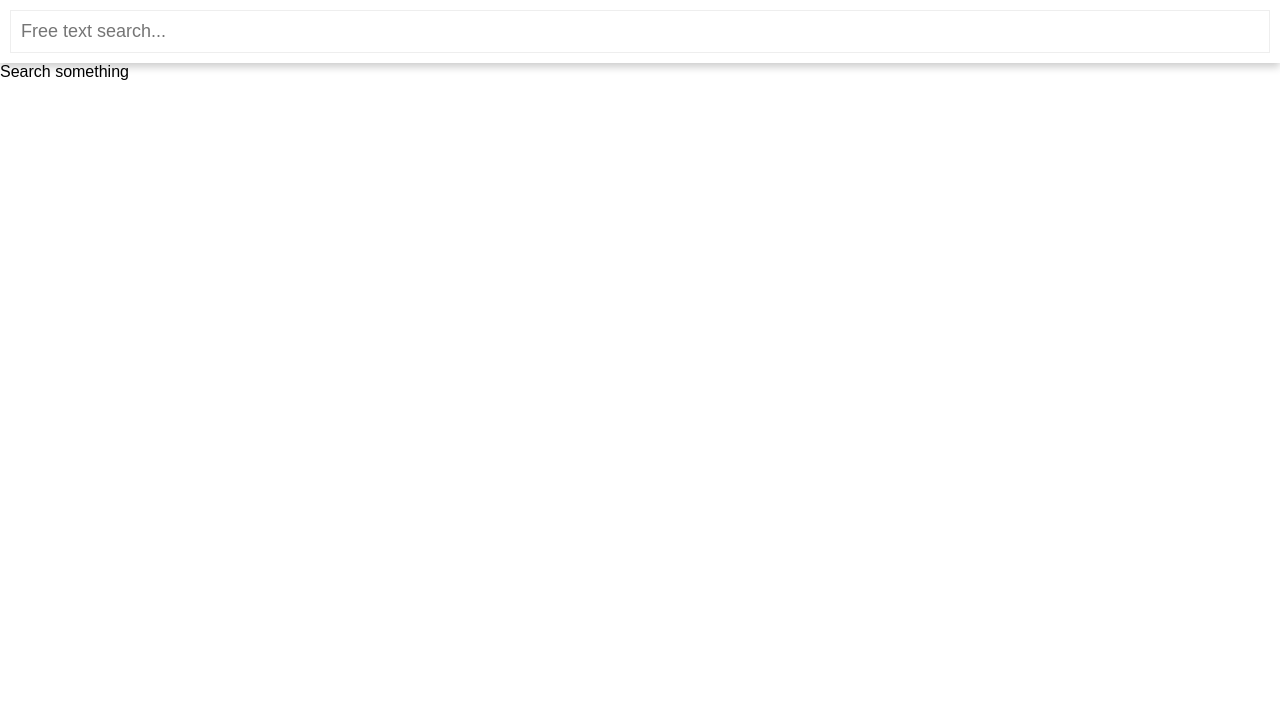
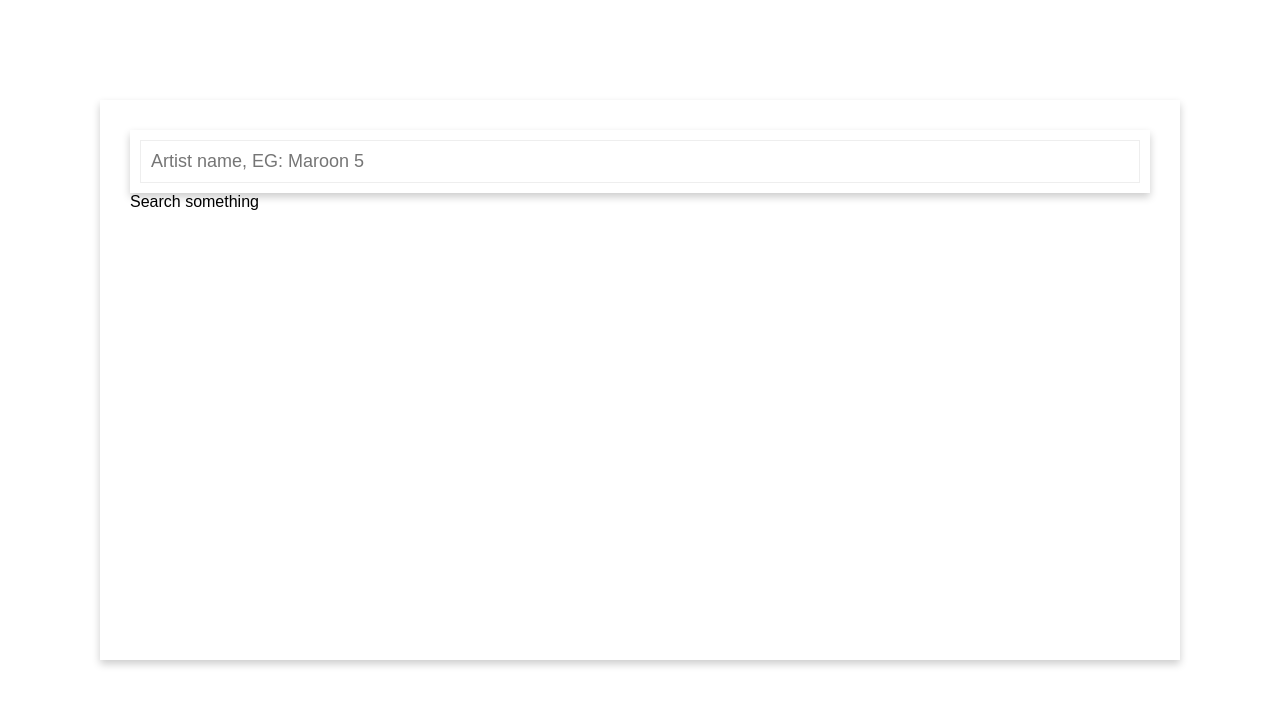
Before and after one commit to YoavHortman/artist_finder, a React (Create React App) app: page / in a window 1280 px wide. Shown: the top 706 px of the page. Built offline with nearby package versions, Linux system fonts and the light colour scheme; the HTML template or start-up script is replaced by a standard one.

Commit message:
Cosmetic changes

```diff
--- a/src/App.tsx
+++ b/src/App.tsx
@@ -42,9 +42,11 @@ class App extends React.Component<{}, AppState> {
 
     public render() {
         return (
-            <div className="App">
-                <SearchBarWrapperBar onArtistStateChange={this.handleArtistChange}/>
-                {this.renderArtist(this.state.artist)}
+            <div className="App__root">
+                <div className={"App__bodyContainer"}>
+                    <SearchBarWrapperBar onArtistStateChange={this.handleArtistChange}/>
+                    {this.renderArtist(this.state.artist)}
+                </div>
             </div>
         );
     }
--- a/src/components/SearchBar.tsx
+++ b/src/components/SearchBar.tsx
@@ -30,7 +30,7 @@ export class SearchBar extends React.Component<SearchBarProps, {}> {
                     type={"text"}
                     onChange={(e) => this.handleTextChange(e.target.value)}
                     value={this.props.searchQuery === null ? "" : this.props.searchQuery}
-                    placeholder={"Free text search..."}
+                    placeholder={"Artist name, EG: Maroon 5"}
                     className={"SearchBar__input"}
                 />
             </div>
```
